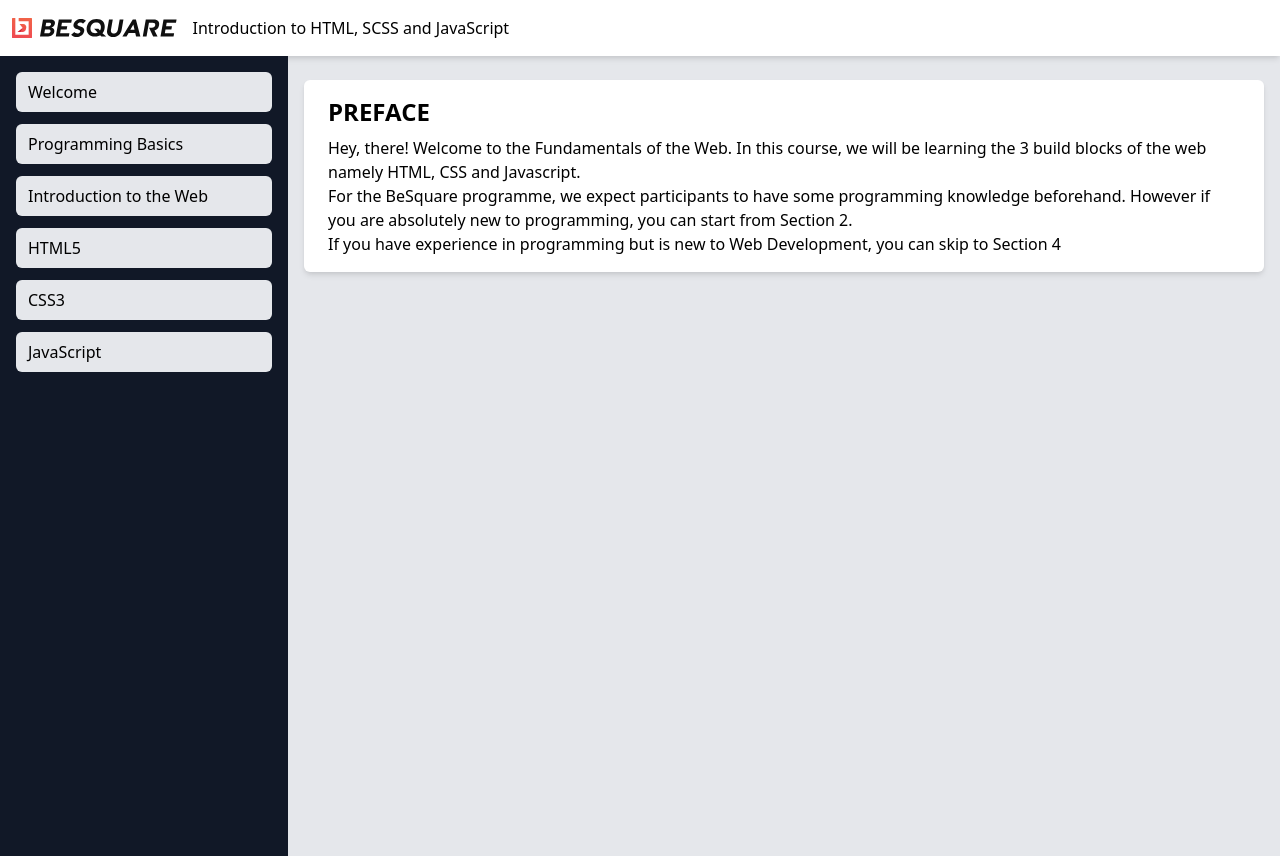
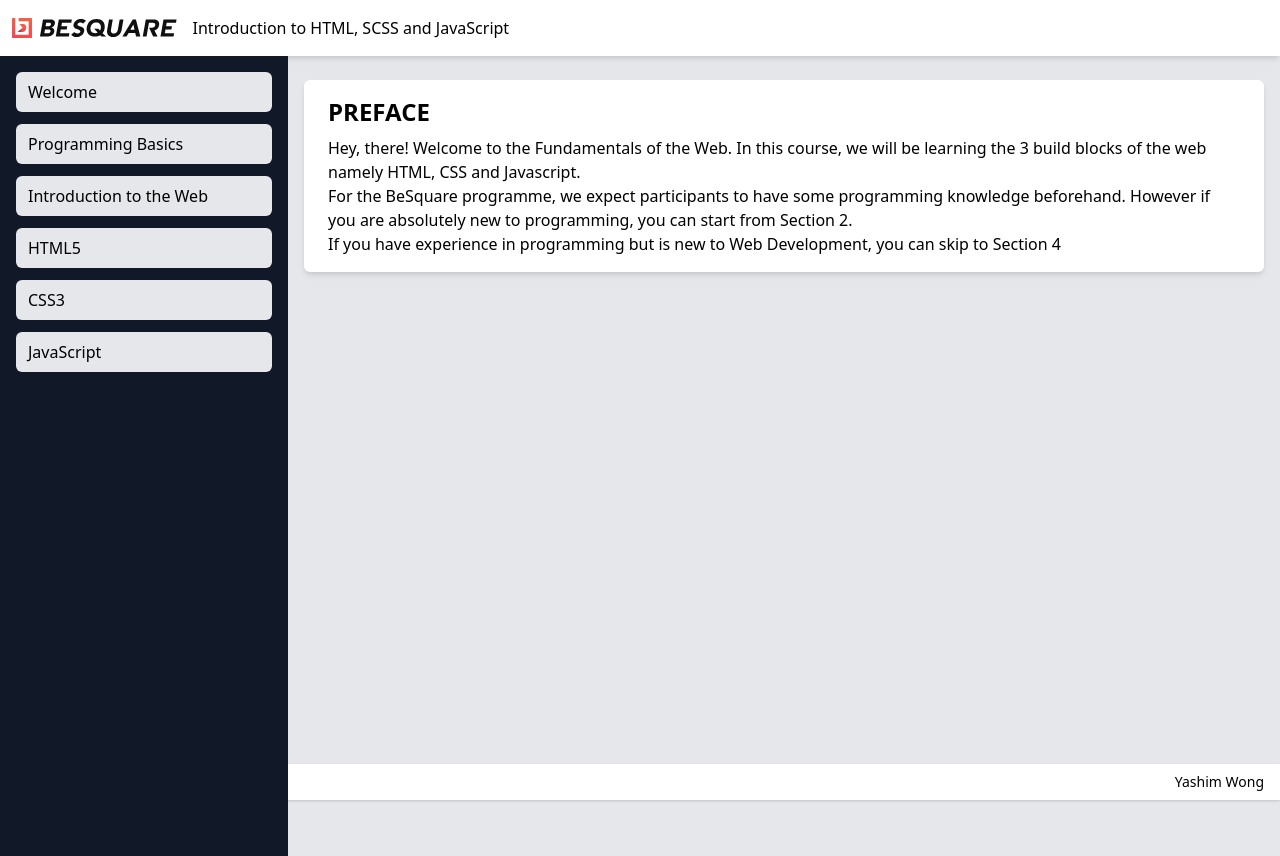
Before and after one commit to yashimwong/besquare, a Next.js app: page / in a window 1280 px wide. Built offline with nearby package versions, Linux system fonts and the light colour scheme.

Commit message:
feat: updated layout

```diff
--- /dev/null
+++ b/components/footer.tsx
@@ -0,0 +1,11 @@
+import { NextPage } from "next";
+
+const Footer: NextPage = () => {
+  return (
+    <div className="fixed bottom-0 bg-white shadow w-full py-2 px-4 text-sm flex justify-end">
+      <div className="">Yashim Wong</div>
+    </div>
+  );
+};
+
+export default Footer;
--- a/components/layout.tsx
+++ b/components/layout.tsx
@@ -2,6 +2,7 @@ import { ReactNode, useState } from "react";
 import Head from "next/head";
 import NavigationBar from "components/navigation-bar";
 import SideBar from "components/side-bar";
+import Footer from "components/footer";
 
 type LayoutProps = {
   children: ReactNode;
@@ -25,6 +26,7 @@ const Layout = ({ children, page_name }: LayoutProps) => {
             {children}
           </div>
         </div>
+        <Footer />
       </div>
     </>
   );
--- a/components/side-bar.tsx
+++ b/components/side-bar.tsx
@@ -51,7 +51,7 @@ const SideBar = ({ show }: SideBarProps) => {
   return (
     <Transition.Root show={show}>
       <Transition.Child enter="transform transition ease-in">
-        <div className="fixed flex flex-col items-center w-72 min-h-screen bg-gray-900 pt-4 px-4">
+        <div className="fixed flex flex-col items-center w-72 min-h-screen bg-gray-900 pt-4 px-4 z-50">
           {sidebar_items.map((item) => {
             return <SideBarItems key={item.name} {...item} />;
           })}
```
